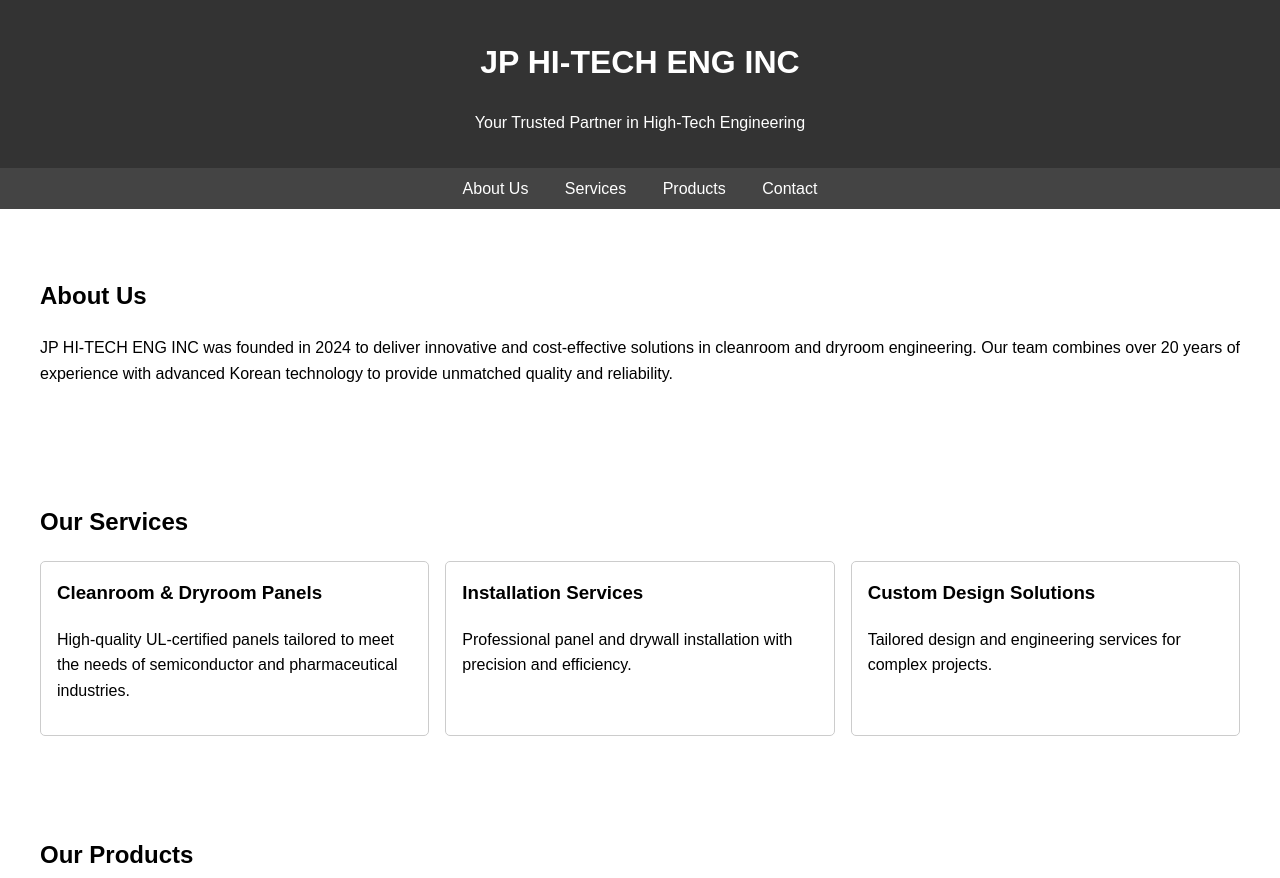
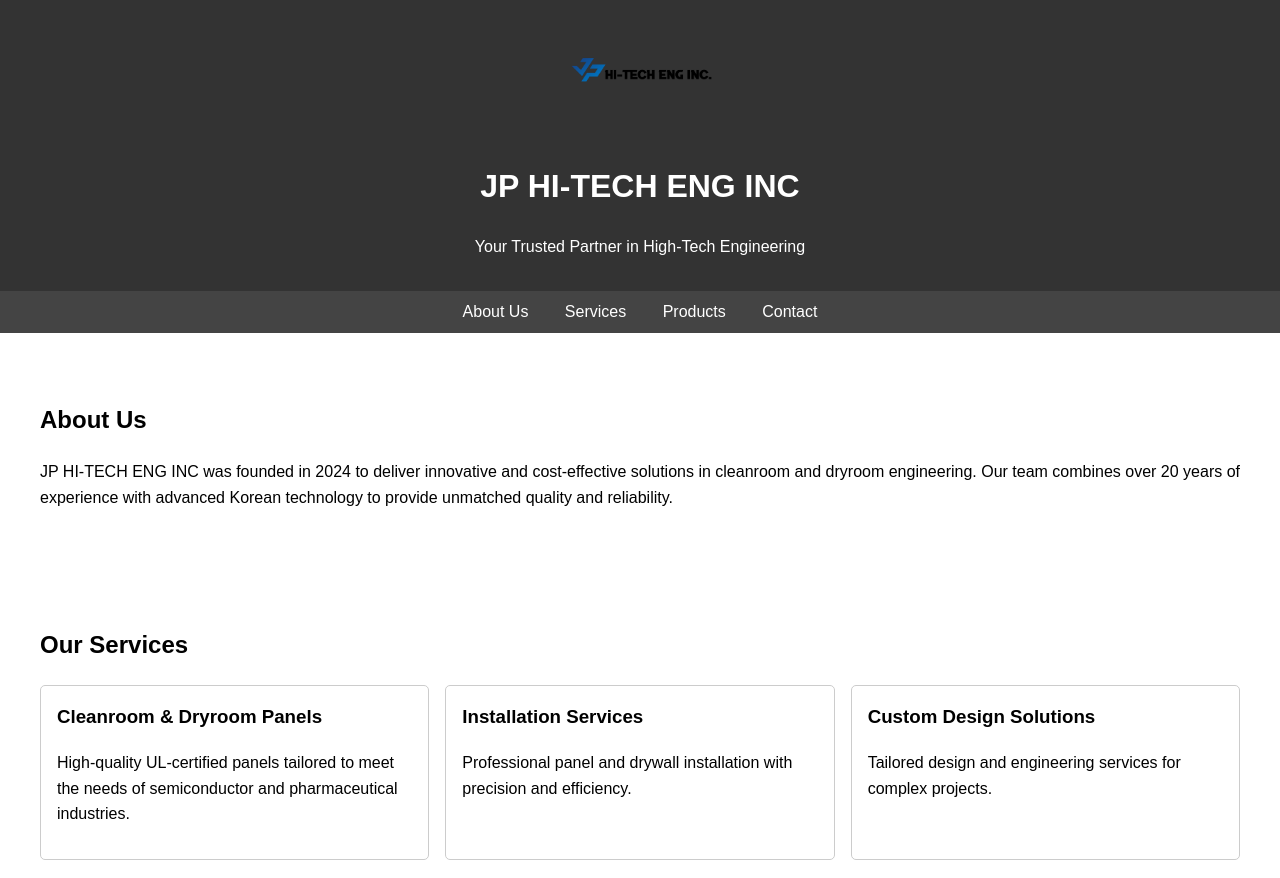
Before and after one commit to JPHITECHENGINC/JP-HI-TECH-ENG-INC, a plain HTML site: page index.html in a window 1280 px wide. Shown: the top 878 px of the page. Drawn offline with Linux system fonts and the light colour scheme.

Commit message:
Add files via upload

```diff
--- a/index.html
+++ b/index.html
@@ -16,6 +16,10 @@
             color: #fff;
             padding: 1rem 0;
             text-align: center;
+        }
+        header img {
+            max-width: 150px;
+            margin-bottom: 10px;
         }
         nav {
             background: #444;
@@ -63,6 +67,7 @@
 </head>
 <body>
     <header>
+        <img src="대지 2@4x.png" alt="JP HI-TECH Logo">
         <h1>JP HI-TECH ENG INC</h1>
         <p>Your Trusted Partner in High-Tech Engineering</p>
     </header>
```
Also changed, not shown: 대지 2@4x.png (added).
